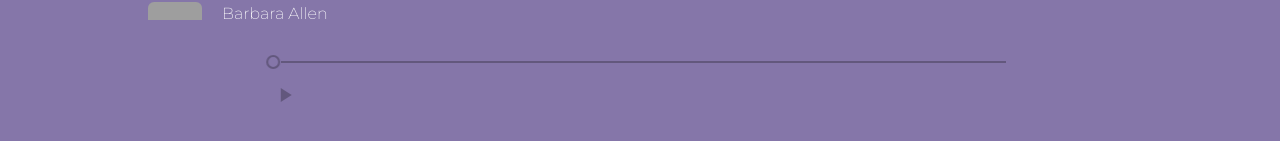
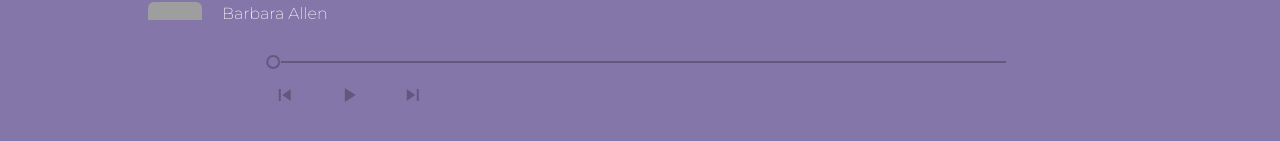
Before and after one commit to Keerthan22-sys/usercode, an Angular app in the folder music-player/: page / in a window 1280 px wide. Shown: the part 655-796 px from the top of the page. Built offline with nearby package versions, Linux system fonts and the light colour scheme; grey boxes are pictures that could not be loaded; a web font is replaced by a local one.

Commit message:
task 8 - added next and previous functionalities

```diff
--- a/music-player/src/app/app.component.html
+++ b/music-player/src/app/app.component.html
@@ -22,6 +22,11 @@
     </mat-toolbar-row>
     <mat-toolbar-row class="progress-container-action-bar">
       <div>
+        <button mat-button
+          [disabled]="tracks.indexOf(this.state.activeTrack) === 0 || tracks.indexOf(this.state.activeTrack) === -1"
+          (click)="previous()" matTooltip="Previous Track">
+          <mat-icon mat-list-icon>skip_previous</mat-icon>
+        </button>
         <button mat-button (click)="resume()" *ngIf="!state?.isPlaying" matTooltip="Play"
           [disabled]="tracks.indexOf(this.state.activeTrack) === -1">
           <mat-icon mat-list-icon>play_arrow</mat-icon>
@@ -30,6 +35,11 @@
           [disabled]="tracks.indexOf(this.state.activeTrack) === -1">
           <mat-icon mat-list-icon>pause</mat-icon>
         </button>
+        <button mat-button
+          [disabled]="this.tracks.indexOf(this.state.activeTrack) === this.tracks.length - 1 || tracks.indexOf(this.state.activeTrack) === -1"
+          (click)="next()" matTooltip="Next Track" [disabled]="tracks.indexOf(this.state.activeTrack) === -1">
+          <mat-icon mat-list-icon>skip_next</mat-icon>
+        </button>
       </div>
     </mat-toolbar-row>
   </mat-toolbar>
--- a/music-player/src/app/app.component.ts
+++ b/music-player/src/app/app.component.ts
@@ -41,9 +41,22 @@ resume() {
   this.musicService.resume();
 }
   // Task 8: Add next() method here
-
+next() {
+  const index = tracks.indexOf(this.state.activeTrack) + 1;
+  if(index < tracks.length)
+  {
+    this.state.activeTrack = tracks[index];
+    this.musicService.playNewFile(tracks[index]);
+  }
+}
   // Task 8: Add previous() method here
-
+previous() {
+  const index = tracks.indexOf(this.state.activeTrack) - 1;
+  if (index >= 0) {
+    this.state.activeTrack = tracks[index];
+    this.musicService.playNewFile(tracks[index]);
+  }
+}
   // Task 9: Add changePlaybackSpeed() method here
 
 
```
